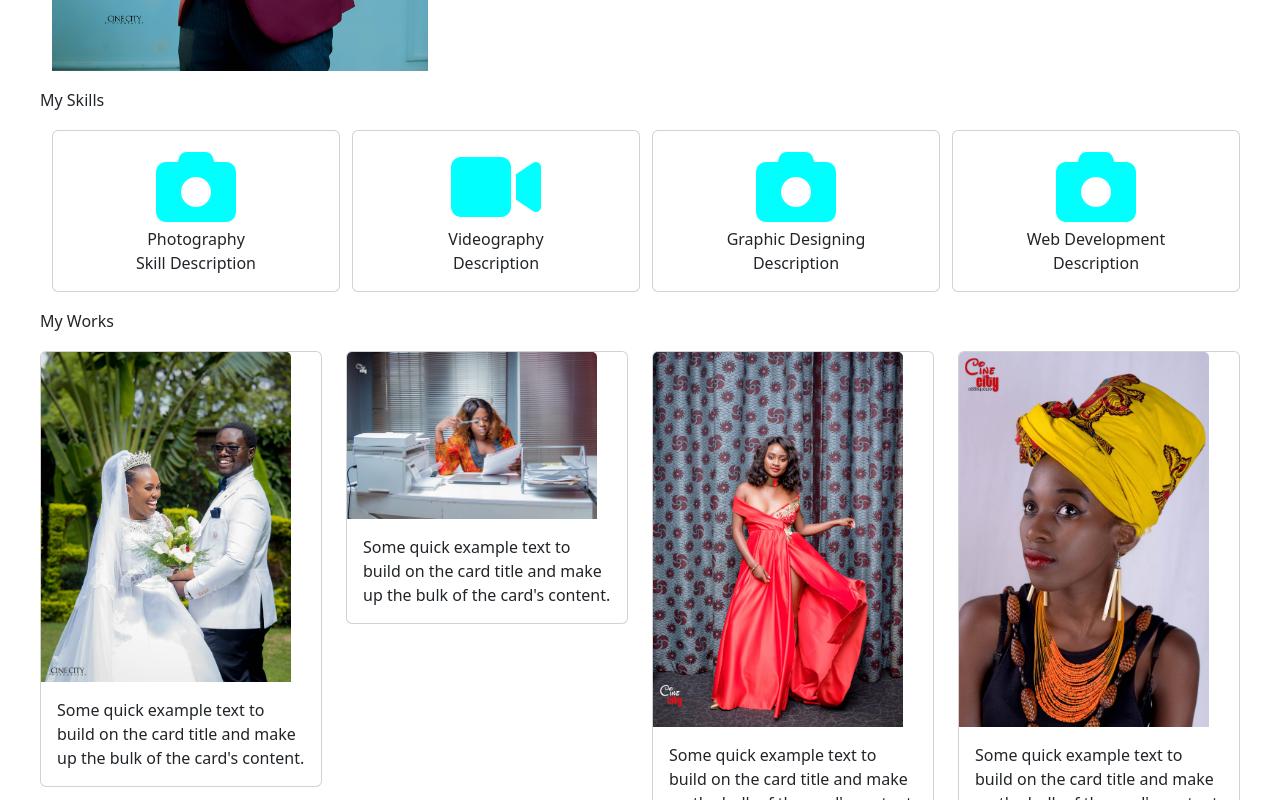
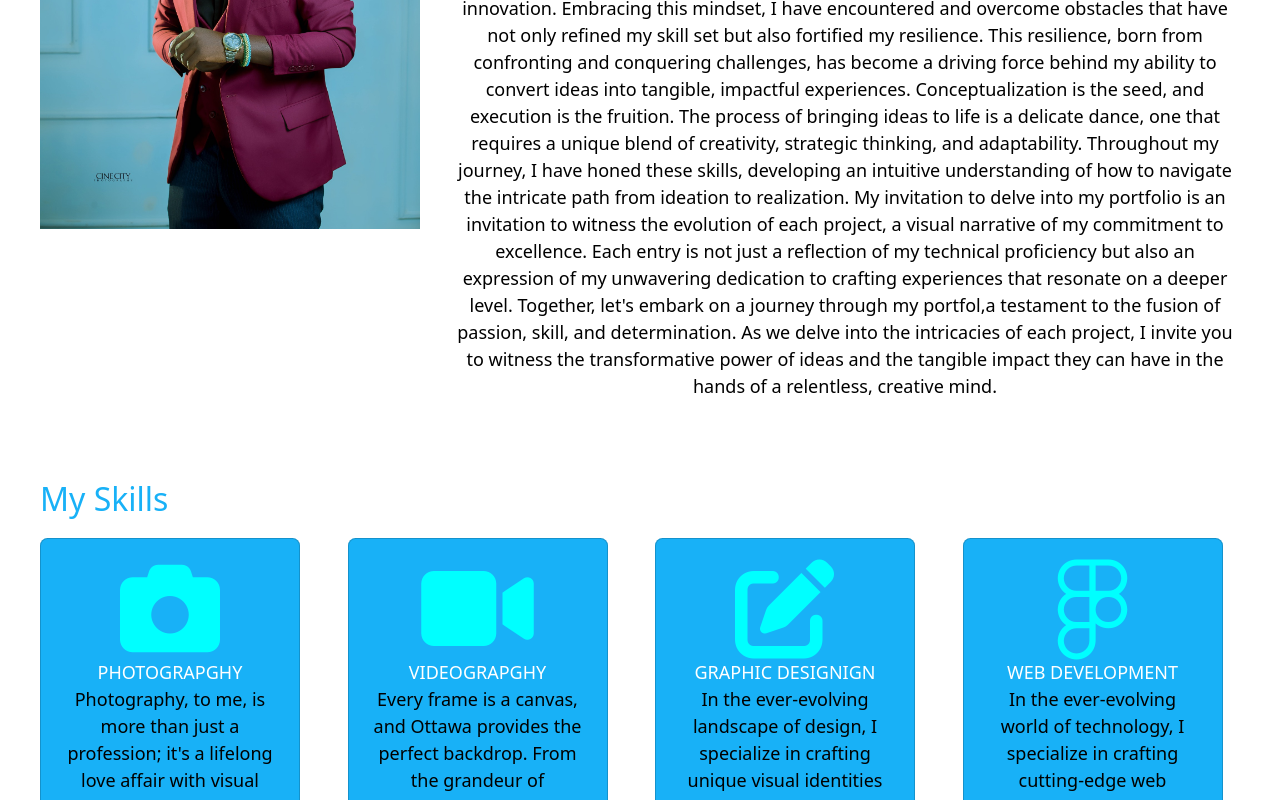
Before and after one commit to Cinecity/portfolio, a website: page index.html in a window 1280 px wide. Shown: the part 1380-2180 px from the top of the page. Drawn offline with nearby package versions, Linux system fonts and the light colour scheme.

Commit message:
Final Changes

```diff
--- a/index.html
+++ b/index.html
@@ -10,12 +10,24 @@
       integrity="sha384-T3c6CoIi6uLrA9TneNEoa7RxnatzjcDSCmG1MXxSR1GAsXEV/Dwwykc2MPK8M2HN"
       crossorigin="anonymous"
     />
+    <link rel="stylesheet" href="https://cdn.jsdelivr.net/npm/@picocss/pico@1/css/pico.min.css">
     <link rel="stylesheet" href="./style.css" />
 
     <title>Document</title>
   </head>
 
   <body>
+    <nav>
+      <ul>
+        <li><strong>Cine City</strong></li>
+      </ul>
+      <ul>
+        <li><a href="#about-me">About</a></li>
+        <li><a href="#skills">Skills</a></li>
+        <li><a href="#contact" role="button">Contact</a></li>
+      </ul>
+    </nav>
+
     <section class="banner">
       <div id="carouselExampleCaptions" class="carousel slide">
         <div class="carousel-indicators">
@@ -48,10 +60,7 @@
               alt="..."
             />
             <div class="carousel-caption d-none d-md-block">
-              <h5>First slide label</h5>
-              <p>
-                Some representative placeholder content for the first slide.
-              </p>
+
             </div>
           </div>
           <div class="carousel-item">
@@ -61,10 +70,7 @@
               alt="..."
             />
             <div class="carousel-caption d-none d-md-block">
-              <h5>Second slide label</h5>
-              <p>
-                Some representative placeholder content for the second slide.
-              </p>
+
             </div>
           </div>
           <div class="carousel-item">
@@ -74,10 +80,7 @@
               alt="..."
             />
             <div class="carousel-caption d-none d-md-block">
-              <h5>Third slide label</h5>
-              <p>
-                Some representative placeholder content for the third slide.
-              </p>
+
             </div>
           </div>
         </div>
@@ -101,7 +104,8 @@
         </button>
       </div>
     </section>
-    <section class="about-me">
+
+    <section class="about-me" id="about-me">
       <div class="wrapper">
         <div class="container text-center">
           <div class="row">
@@ -111,24 +115,44 @@
             <div class="col-sm-8">
               <h1>About Me</h1>
               <p>
-                Type Profile.
+                John Robert is a seasoned professional, driven by an unwavering passion for translating ideas into experiences that leave a lasting impact.
+
+                My professional journey is a tapestry woven with diverse threads of challenges, successes, and an unyielding commitment to turning visions into reality.As a Photographer, my story is a testament to the transformative power of creativity and perseverance.
+
+                From the early stages of my career to the present moment, I have navigated a landscape marked by innovation, learning, and a profound dedication to achieving excellence.
+
+                The journey from concept to execution is where I thrive. Every project, whether big or small, has been an opportunity for me to embrace challenges and convert them into stepping stones toward greater accomplishments. I believe that true growth lies in the ability to transform adversity into a catalyst for positive change.
+
+                One pivotal aspect of my professional is the recognition that challenges are not roadblocks but rather gateways to innovation. Embracing this mindset, I have encountered and overcome obstacles that have not only refined my skill set but also fortified my resilience. This resilience, born from confronting and conquering challenges, has become a driving force behind my ability to convert ideas into tangible, impactful experiences.
+
+                Conceptualization is the seed, and execution is the fruition. The process of bringing ideas to life is a delicate dance, one that requires a unique blend of creativity, strategic thinking, and adaptability. Throughout my journey, I have honed these skills, developing an intuitive understanding of how to navigate the intricate path from ideation to realization.
+
+                My invitation to delve into my portfolio is an invitation to witness the evolution of each project, a visual narrative of my commitment to excellence. Each entry is not just a reflection of my technical proficiency but also an expression of my unwavering dedication to crafting experiences that resonate on a deeper level.
+
+                Together, let's embark on a journey through my portfol,a testament to the fusion of passion, skill, and determination. As we delve into the intricacies of each project, I invite you to witness the transformative power of ideas and the tangible impact they can have in the hands of a relentless, creative mind.
+
+
+
+
               </p>
             </div>
           </div>
         </div>
       </div>
     </section>
-    <section class="skills">
+
+    <section class="skills" id="skills">
       <div class="wrapper">
         <h1>My Skills</h1>
+
         <div class="container text-center">
-          <div class="row justify-content-md-center">
+          <div class="row justify-content-md-center card-wrapper">
             <div class="col col-lg-3">
               <div class="card" style="width: 18rem">
                 <div class="card-body">
                   <i class="fa-solid fa-camera"></i>
-                  <p class="card-text">Photography</p>
-               <p>Skill Description</p>
+                  <p class="card-text">PHOTOGRAPGHY</p>
+               <p>Photography, to me, is more than just a profession; it's a lifelong love affair with visual storytelling. From the vibrant streets of the ByWard Market to the serene landscapes along the Rideau Canal, each click of the shutter is an opportunity to narrate a tale through the interplay of light, color, and composition.</p>
                 </div>
               </div>
             </div>
@@ -136,26 +160,26 @@
               <div class="card" style="width: 18rem">
                 <div class="card-body">
                   <i class="fa-solid fa-video"></i>
-                  <p class="card-text">Videography</p>
-                  <p>Description</p>
+                  <p class="card-text">VIDEOGRAPGHY</p>
+                  <p>Every frame is a canvas, and Ottawa provides the perfect backdrop. From the grandeur of Parliament Hill to the hidden gems in our neighborhoods, I embark on a visual journey to capture the essence of our capital city through the art of videography.</p>
                 </div>
               </div>
             </div>
             <div class="col col-lg-3">
               <div class="card" style="width: 18rem">
                 <div class="card-body">
-                  <i class="fa-solid fa-camera"></i>
-                  <p class="card-text">Graphic Designing</p>
-                  <p>Description</p>
+                  <i class="fa-solid fa-pen-to-square"></i>
+                  <p class="card-text">GRAPHIC DESIGNIGN</p>
+                  <p>In the ever-evolving landscape of design, I specialize in crafting unique visual identities that resonate with authenticity. From sleek corporate branding to whimsical event graphics, each project is an opportunity to tell a story through the power of visual communication.</p>
                 </div>
               </div>
             </div>
             <div class="col col-lg-3">
               <div class="card" style="width: 18rem">
                 <div class="card-body">
-                  <i class="fa-solid fa-camera"></i>
-                  <p class="card-text">Web Development</p>
-                  <p>Description</p>
+                  <i class="fa-brands fa-figma"></i>
+                  <p class="card-text">WEB DEVELOPMENT</p>
+                  <p>In the ever-evolving world of technology, I specialize in crafting cutting-edge web solutions that go beyond the conventional. From responsive websites to dynamic web applications, I am committed to building digital platforms that not only meet the demands of today but anticipate the needs of tomorrow.</p>
                 </div>
               </div>
             </div>
@@ -163,6 +187,7 @@
         </div>
       </div>
     </section>
+
     <section class="projects">
       <div class="wrapper">
         <h1>My Works</h1>
@@ -176,8 +201,7 @@
               />
               <div class="card-body">
                 <p class="card-text">
-                  Some quick example text to build on the card title and make up
-                  the bulk of the card's content.
+                  On your wedding day, my goal is to be a quiet observer, capturing the moments as they unfold naturally. I strive to create a relaxed atmosphere, allowing you to be yourselves and enjoy every precious moment without interruption.
                 </p>
               </div>
             </div>
@@ -191,8 +215,7 @@
               />
               <div class="card-body">
                 <p class="card-text">
-                  Some quick example text to build on the card title and make up
-                  the bulk of the card's content.
+                  Corporate schedules are demanding, and I respect the importance of time efficiency. My goal is to make the photography process smooth and seamless, capturing the necessary shots with minimal disruption to your team's workflow.
                 </p>
               </div>
             </div>
@@ -206,8 +229,7 @@
               />
               <div class="card-body">
                 <p class="card-text">
-                  Some quick example text to build on the card title and make up
-                  the bulk of the card's content.
+                  From striking poses on the runway to intimate fashion editorials, I strive to infuse elegance into every frame. My photography captures the subtleties of movement, the play of light on fabrics, and the confidence exuded by the m
                 </p>
               </div>
             </div>
@@ -221,8 +243,7 @@
               />
               <div class="card-body">
                 <p class="card-text">
-                  Some quick example text to build on the card title and make up
-                  the bulk of the card's content.
+                  Beauty knows no boundaries, and my photography celebrates diversity. Whether it's natural beauty, glamorous transformations, or artistic expressions, I strive to create images that resonate with authenticity and showcase the rich tapestry of beauty in all its forms.
                 </p>
               </div>
             </div>
@@ -230,7 +251,8 @@
         </div>
       </div>
     </section>
-    <section class="contact">
+
+    <section class="contact" id="contact">
       <div class="wrapper">
 
         <div class="container mx-auto my-8 p-6 bg-gray-100">
@@ -262,9 +284,9 @@
               <p>Feel free to contact us using the information below:</p>
 
               <div class="mt-4">
-                <p class="text-gray-700">Address: 123 Main Street, Cityville</p>
-                <p class="text-gray-700">Phone: (123) 456-7890</p>
-                <p class="text-gray-700">Email: info@example.com</p>
+                <p class="text-gray-700">Address: 928 Baseline Road</p>
+                <p class="text-gray-700">Phone: 6136780539</p>
+                <p class="text-gray-700">Email: robe0866@algonquinlive.com</p>
               </div>
             </div>
           </div>
--- /dev/null
+++ b/package.json
@@ -0,0 +1,5 @@
+{
+  "devDependencies": {
+    "prettier": "3.1.1"
+  }
+}
--- a/style.css
+++ b/style.css
@@ -1,3 +1,19 @@
+:root {
+    --bs-primary: #18b1f7; /* Sky Blue */
+    --bs-secondary: #ffffff; /* White */
+    --bs-tertiary: #000000;
+}
+
+.custom-button {
+    --bs-btn-bg: #ff0000; /* Red */
+}
+
+.card{
+    background-color: var(--bs-primary);
+}
+
+
+
 .wrapper{
     display: flex;
     flex-direction: column;
@@ -21,3 +37,30 @@ section{
 .projects img{
     max-width: 250px;
 }
+
+h1, section h1
+{
+    color: var(--bs-primary);
+    font-size: xx-large;
+
+}
+p{
+    color: var(--bs-tertiary);
+    font-size: large;
+
+}
+
+.card-text{
+    color: var(--bs-secondary);
+}
+
+
+
+.card{
+    max-width: 13em;
+    min-height: 10em;
+}
+
+nav{
+    padding: .5rem 2rem;
+}
```
Also changed, not shown: README.md, 1 other file.
